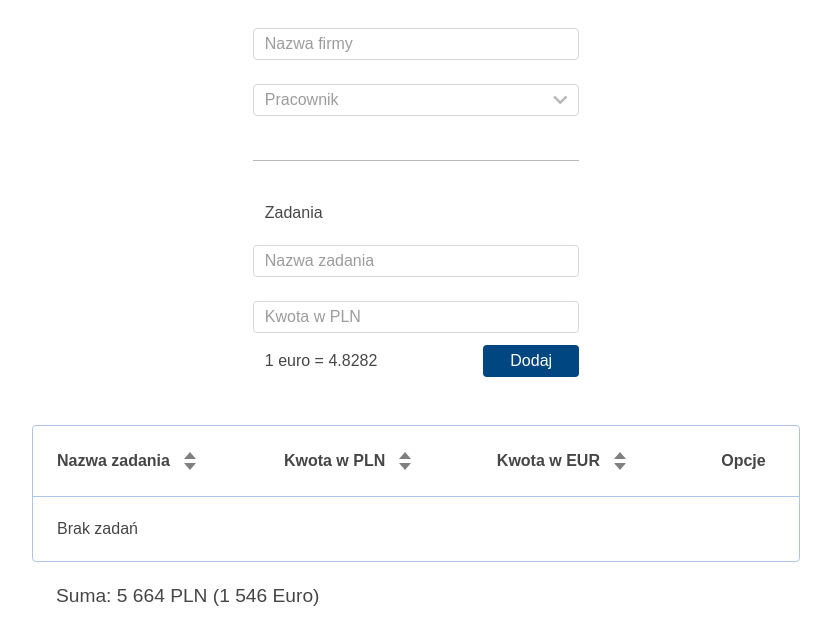
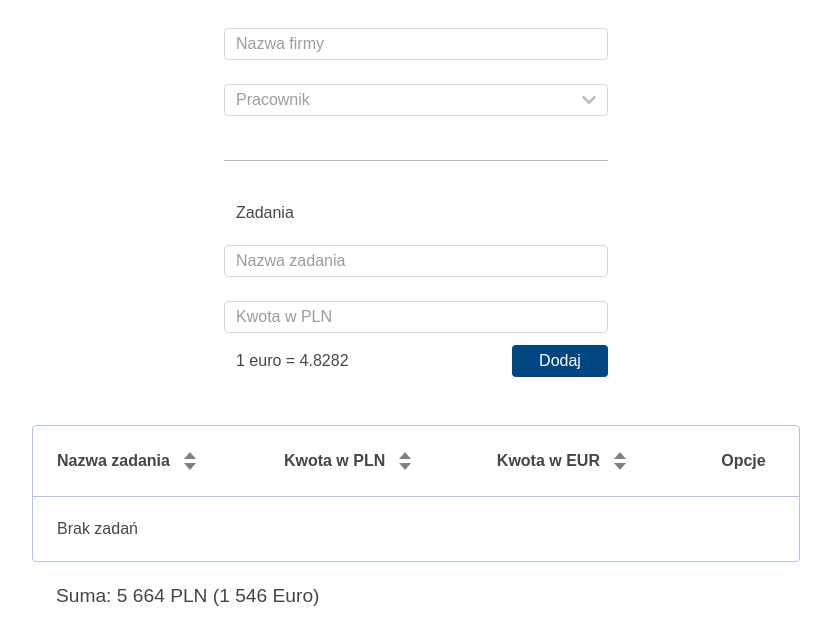
Before and after one commit to kepler003/tasks, a website built with webpack: page public/index.html in a window 1280 px wide. Shown: the whole page, without its empty margins (224-1055 px from the left). Built offline with nearby package versions, Linux system fonts and the light colour scheme.

Commit message:
Remove panel component

```diff
--- a/public/index.html
+++ b/public/index.html
@@ -7,9 +7,8 @@
   <link rel="stylesheet" href="./styles/styles.css">
 </head>
 <body>
+
   <main class="app">
-
-    <div class="panel">
 
     <header class="employee">
 
@@ -29,7 +28,7 @@
       </form>
     </header>
 
-      <section class="add-task">
+    <artice class="add-task">
 
       <header class="add-task__header">
         <h2 class="add-task__heading">Zadania</h2>
@@ -51,8 +50,7 @@
         <button class="add-task__submit button--primary button--w">Dodaj</button>
 
       </form>
-      </section>
-    </div>
+    </artice>
 
     <article class="tasks">
 
@@ -108,6 +106,7 @@
     </article>
 
   </main>
+
   <script src="scripts/bundle.min.js"></script>
 </body>
 </html>
--- a/src/styles/components/_add-task.scss
+++ b/src/styles/components/_add-task.scss
@@ -2,6 +2,7 @@
 .add-task {
   @include flex;
   width: 100%;
+  max-width: $size-13;
 
   &__header {
     @include flex;
--- a/src/styles/components/_components.scss
+++ b/src/styles/components/_components.scss
@@ -1,5 +1,4 @@
 @import 'app';
-@import 'panel';
 @import 'employee';
 @import 'input';
 @import 'select';
--- a/src/styles/components/_employee.scss
+++ b/src/styles/components/_employee.scss
@@ -2,6 +2,7 @@
 .employee {
   @include flex;
   width: 100%;
+  max-width: $size-13;
   padding-bottom: $size-6;
   margin-bottom: $size-6;
   border-bottom: 1px solid $gray-700;
--- a/src/styles/components/_panel.scss
+++ /dev/null
@@ -1,6 +0,0 @@
-
-.panel {
-  @include flex-column;
-  width: 100%;
-  max-width: $panel-width;
-}
--- a/src/styles/config/_sizes.scss
+++ b/src/styles/config/_sizes.scss
@@ -52,5 +52,4 @@ $input-border-radius: $size-1;
 
 // Specific
 
-$panel-width: $size-13 * 0.85;
 $sum-font-size: $size * 1.2;
```
Also changed, not shown: public/styles/styles.css, 1 other file. Lines whose indentation alone changed are shown as unchanged.
